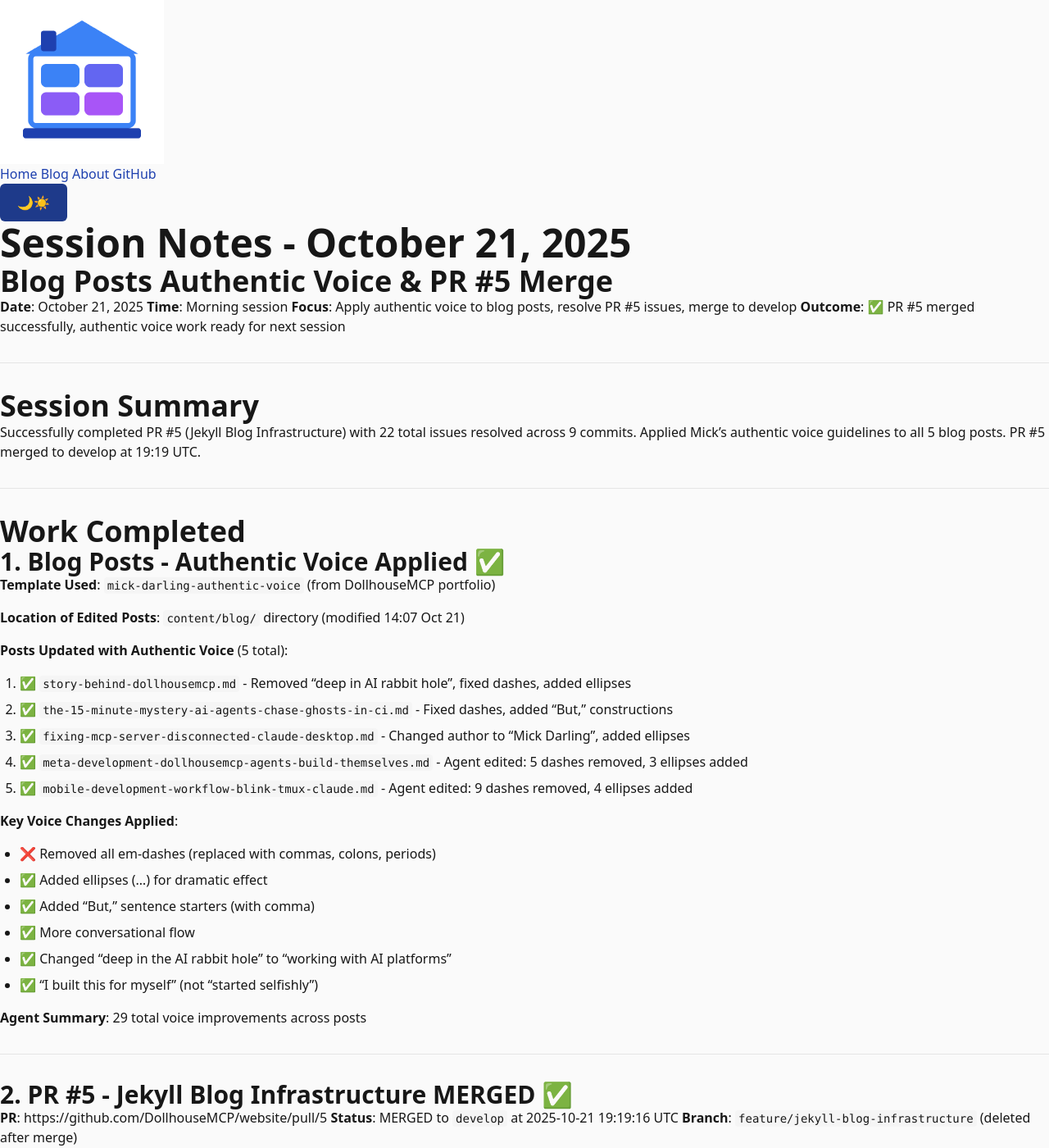
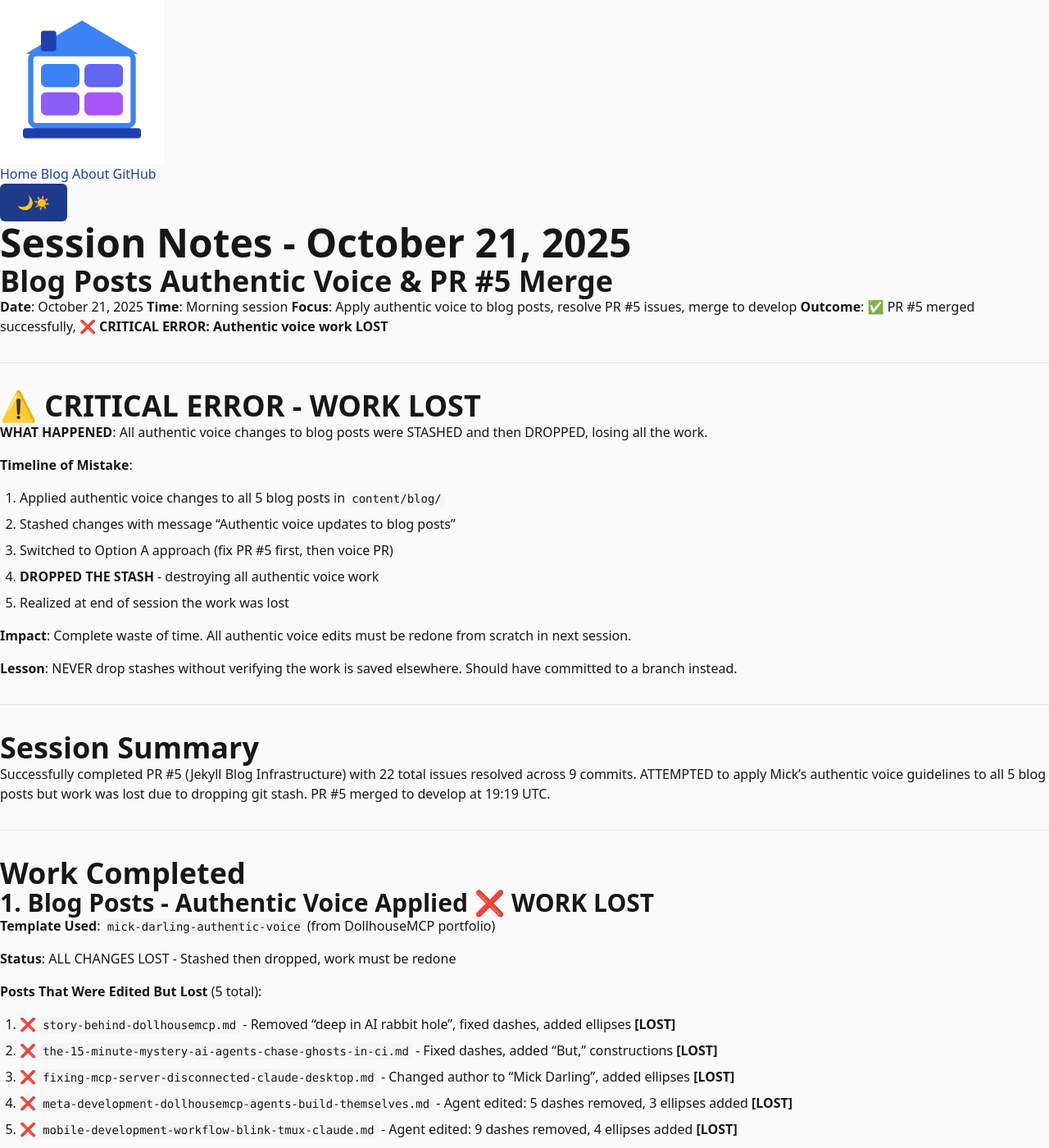
Before and after one commit to DollhouseMCP/website, a Jekyll site: the page built from docs/development/SESSION_NOTES_2025_10_21_BLOG_AUTHENTIC_VOICE.md, in a window 1280 px wide and 1400 px high. Shown: the whole window at 82% size. Built offline with Jekyll 4.4.1, drawn with Linux system fonts in a browser that asks for light colours; our own code applies the rules of GitHub Pages for plain Markdown files.

Commit message:
docs: Update session notes with critical error - all authentic voice work lost

```diff
--- a/docs/development/SESSION_NOTES_2025_10_21_BLOG_AUTHENTIC_VOICE.md
+++ b/docs/development/SESSION_NOTES_2025_10_21_BLOG_AUTHENTIC_VOICE.md
@@ -4,30 +4,47 @@
 **Date**: October 21, 2025
 **Time**: Morning session
 **Focus**: Apply authentic voice to blog posts, resolve PR #5 issues, merge to develop
-**Outcome**: ✅ PR #5 merged successfully, authentic voice work ready for next session
+**Outcome**: ✅ PR #5 merged successfully, ❌ **CRITICAL ERROR: Authentic voice work LOST**
+
+---
+
+## ⚠️ CRITICAL ERROR - WORK LOST
+
+**WHAT HAPPENED**: All authentic voice changes to blog posts were STASHED and then DROPPED, losing all the work.
+
+**Timeline of Mistake**:
+1. Applied authentic voice changes to all 5 blog posts in `content/blog/`
+2. Stashed changes with message "Authentic voice updates to blog posts"
+3. Switched to Option A approach (fix PR #5 first, then voice PR)
+4. **DROPPED THE STASH** - destroying all authentic voice work
+5. Realized at end of session the work was lost
+
+**Impact**: Complete waste of time. All authentic voice edits must be redone from scratch in next session.
+
+**Lesson**: NEVER drop stashes without verifying the work is saved elsewhere. Should have committed to a branch instead.
 
 ---
 
 ## Session Summary
 
-Successfully completed PR #5 (Jekyll Blog Infrastructure) with 22 total issues resolved across 9 commits. Applied Mick's authentic voice guidelines to all 5 blog posts. PR #5 merged to develop at 19:19 UTC.
+Successfully completed PR #5 (Jekyll Blog Infrastructure) with 22 total issues resolved across 9 commits. ATTEMPTED to apply Mick's authentic voice guidelines to all 5 blog posts but work was lost due to dropping git stash. PR #5 merged to develop at 19:19 UTC.
 
 ---
 
 ## Work Completed
 
-### 1. Blog Posts - Authentic Voice Applied ✅
+### 1. Blog Posts - Authentic Voice Applied ❌ **WORK LOST**
 
 **Template Used**: `mick-darling-authentic-voice` (from DollhouseMCP portfolio)
 
-**Location of Edited Posts**: `content/blog/` directory (modified 14:07 Oct 21)
+**Status**: ALL CHANGES LOST - Stashed then dropped, work must be redone
 
-**Posts Updated with Authentic Voice** (5 total):
-1. ✅ `story-behind-dollhousemcp.md` - Removed "deep in AI rabbit hole", fixed dashes, added ellipses
-2. ✅ `the-15-minute-mystery-ai-agents-chase-ghosts-in-ci.md` - Fixed dashes, added "But," constructions
-3. ✅ `fixing-mcp-server-disconnected-claude-desktop.md` - Changed author to "Mick Darling", added ellipses
-4. ✅ `meta-development-dollhousemcp-agents-build-themselves.md` - Agent edited: 5 dashes removed, 3 ellipses added
-5. ✅ `mobile-development-workflow-blink-tmux-claude.md` - Agent edited: 9 dashes removed, 4 ellipses added
+**Posts That Were Edited But Lost** (5 total):
+1. ❌ `story-behind-dollhousemcp.md` - Removed "deep in AI rabbit hole", fixed dashes, added ellipses **[LOST]**
+2. ❌ `the-15-minute-mystery-ai-agents-chase-ghosts-in-ci.md` - Fixed dashes, added "But," constructions **[LOST]**
+3. ❌ `fixing-mcp-server-disconnected-claude-desktop.md` - Changed author to "Mick Darling", added ellipses **[LOST]**
+4. ❌ `meta-development-dollhousemcp-agents-build-themselves.md` - Agent edited: 5 dashes removed, 3 ellipses added **[LOST]**
+5. ❌ `mobile-development-workflow-blink-tmux-claude.md` - Agent edited: 9 dashes removed, 4 ellipses added **[LOST]**
 
 **Key Voice Changes Applied**:
 - ❌ Removed all em-dashes (replaced with commas, colons, periods)
```
